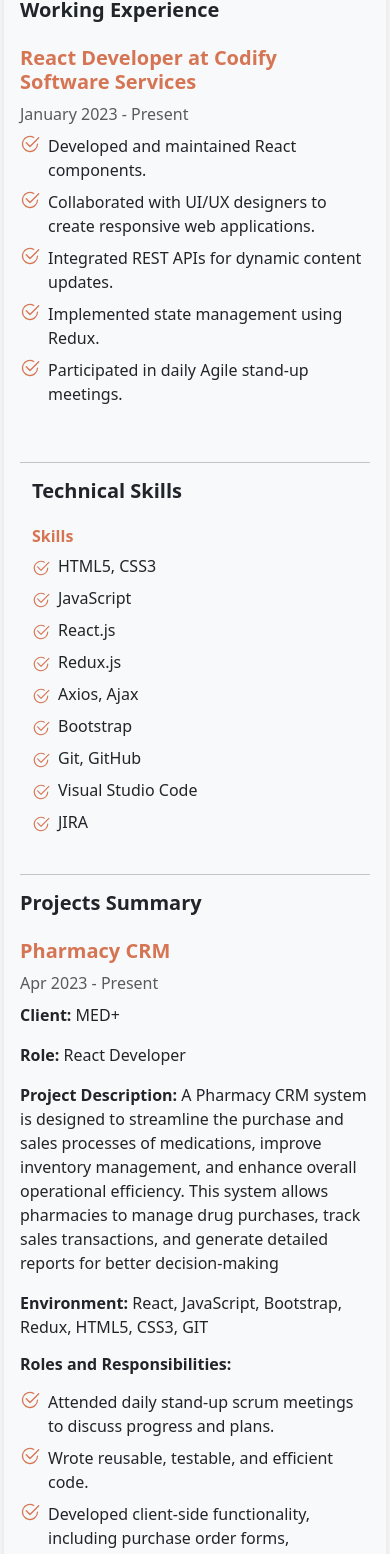
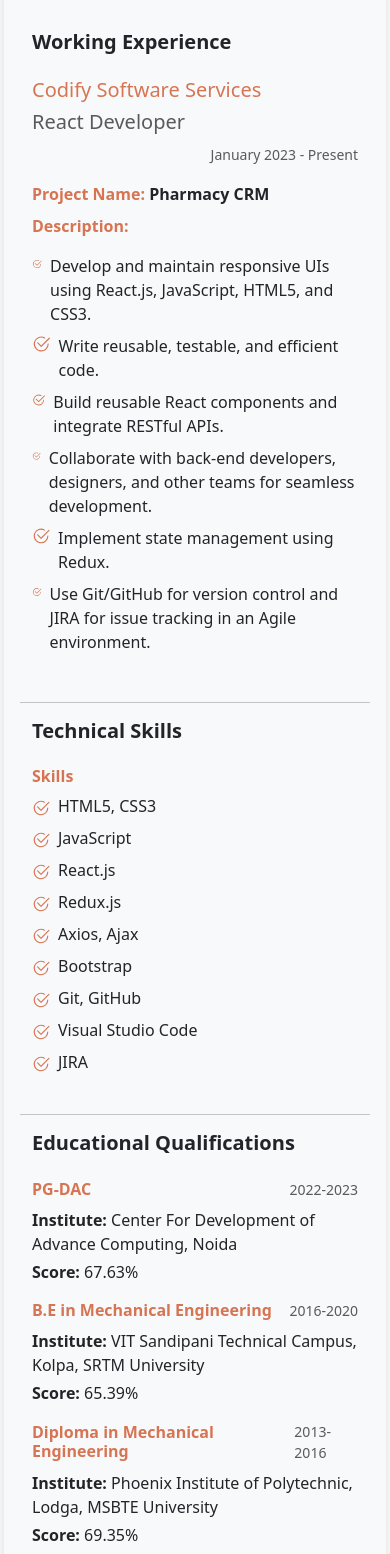
Before and after one commit to irfanshks97/myportfolio_React, a React (Vite) app: page /resume in a window 390 px wide. Shown: the part 2128-3682 px from the top of the page. Built offline with nearby package versions, Linux system fonts and the light colour scheme; the HTML template or start-up script is replaced by a standard one.

Commit message:
updated resume section

```diff
--- a/src/Pages/Portfolio.jsx
+++ b/src/Pages/Portfolio.jsx
@@ -28,10 +28,10 @@ function Portfolio() {
             <div className="isotope-item col-md-6 mb-5 mobileapp frontend">
               <div className="card project-card">
                 <div className="row">
-                  <div className="col-12 col-xl-5 card-img-holder">
+                  <div className="col-12 card-img-holder">
                     <img src={image} className=" p-2 card-img" alt="image" />
                   </div>
-                  <div className="col-12 col-lg-7">
+                  <div className="col-12 ">
                     <div className="card-body">
                       <h5 className="card-title">
                         <a
@@ -69,10 +69,10 @@ function Portfolio() {
             <div className="isotope-item col-md-6 mb-5 ">
               <div className="card project-card">
                 <div className="row">
-                  <div className="col-12 col-xl-5 card-img-holder">
+                  <div className="col-12 card-img-holder">
                     <img src={image} className=" p-2 card-img" alt="image" />
                   </div>
-                  <div className="col-12 col-lg-7">
+                  <div className="col-12">
                     <div className="card-body">
                       <h5 className="card-title">
                         <a
@@ -113,10 +113,10 @@ function Portfolio() {
             <div className="isotope-item col-md-6 mb-5 mobileapp frontend">
               <div className="card project-card">
                 <div className="row">
-                  <div className="col-12 col-xl-5 card-img-holder">
+                  <div className="col-12 card-img-holder">
                     <img src={image} className=" p-2 card-img" alt="image" />
                   </div>
-                  <div className="col-12 col-lg-7">
+                  <div className="col-12">
                     <div className="card-body">
                       <h5 className="card-title">
                         <a href="project.html" className="theme-link">
@@ -154,10 +154,10 @@ function Portfolio() {
             <div className="isotope-item col-md-6 mb-5 ">
               <div className="card project-card">
                 <div className="row">
-                  <div className="col-12 col-xl-5 card-img-holder">
+                  <div className="col-12 card-img-holder">
                     <img src={image} className=" p-2 card-img" alt="image" />
                   </div>
-                  <div className="col-12 col-lg-7">
+                  <div className="col-12">
                     <div className="card-body">
                       <h5 className="card-title">
                         <a href="project.html" className="theme-link">
--- a/src/Pages/WhatIDo.jsx
+++ b/src/Pages/WhatIDo.jsx
@@ -5,7 +5,7 @@ import {
   FaGitAlt,
   FaHtml5,
   FaJs,
-  FaPhp,
+  FaNodeJs,
   FaReact,
 } from "react-icons/fa";
 import { SiMui } from "react-icons/si";
@@ -38,14 +38,19 @@ export const WhatIDo = () => {
         "Skilled in version control using Git. Experienced with branching, merging, and pull requests for collaborative development.",
     },
     {
-      title: "PHP",
-      icon: <FaPhp className="text-primary fs-1" />,
+      title: "Node.js",
+      icon: <FaNodeJs className="text-primary fs-1" />,
       description:
-        "Proficient in writing clean PHP code for dynamic server-side applications, creating RESTful APIs, and integrating with MySQL databases.",
+        "Proficient in writing clean Node.js code for dynamic server-side applications, creating RESTful APIs, and integrating with MySQL databases.",
     },
     {
       title: "HTML & CSS",
-      icon: <FaHtml5 className="text-warning fs-1" />,
+      icon: (
+        <div className="d-flex justify-content-center align-items-center">
+          <FaHtml5 className="me-2 text-primary" />
+          <FaCss3 className="text-warning" />
+        </div>
+      ),
       description:
         "Proficient in crafting responsive, accessible, and semantic websites. Skilled in CSS methodologies like Flexbox and Grid.",
     },
--- a/src/components/Resume/Proejcts/ResumeProjects.jsx
+++ /dev/null
@@ -1,73 +0,0 @@
-import { BsCheck2Circle } from "react-icons/bs";
-
-const projects = [
-  {
-    title: "Pharmacy CRM",
-    client: "MED+",
-    duration: "Apr 2023 - Present",
-    role: "React Developer",
-    description:
-      "A Pharmacy CRM system is designed to streamline the purchase and sales processes of medications, improve inventory management, and enhance overall operational efficiency. This system allows pharmacies to manage drug purchases, track sales transactions, and generate detailed reports for better decision-making",
-    environment: "React, JavaScript, Bootstrap, Redux, HTML5, CSS3, GIT",
-    responsibilities: [
-      "Attended daily stand-up scrum meetings to discuss progress and plans.",
-      "Wrote reusable, testable, and efficient code.",
-      "Developed client-side functionality, including purchase order forms, dropdown menus, toggles, and search bars using Bootstrap.",
-      "Built front-end components using React.",
-      "Implemented AJAX requests, React Hooks, and API integration for efficient communication between the front-end and back-end.",
-      "Utilized JIRA to track and manage bugs, ensuring minimal downtime and maximizing productivity.",
-    ],
-  },
-];
-
-const ProjectSummary = () => {
-  return (
-    <>
-      <div className="row">
-        <h5 className="mb-4">
-          <strong>Projects Summary</strong>
-        </h5>
-        {projects.map((project, index) => (
-          <div key={index} className="mb-4">
-            <div className="item-heading row align-items-center mb-2">
-              <h6 className="item-title col-12 col-md-6 col-lg-8 mb-2 mb-md-2 fs-5 text-orange">
-                {project.title}
-              </h6>
-              <div className="col-12 col-md-6 col-lg-4 text-muted text-start text-md-end">
-                {project.duration}
-              </div>
-            </div>
-            <p>
-              <strong>Client:</strong> {project.client}
-            </p>
-            <p>
-              <strong>Role:</strong> {project.role}
-            </p>
-            <p>
-              <strong>Project Description:</strong> {project.description}
-            </p>
-            <p>
-              <strong>Environment:</strong> {project.environment}
-            </p>
-            <h6 className="mb-3">
-              <strong>Roles and Responsibilities:</strong>
-            </h6>
-            <ul className="list-unstyled">
-              {project.responsibilities.map((responsibility, idx) => (
-                <li key={idx} className="d-flex align-items-start mb-2 mb-md-3">
-                  <BsCheck2Circle
-                    className="text-orange me-2 flex-shrink-0"
-                    size={20}
-                  />
-                  <span>{responsibility}</span>
-                </li>
-              ))}
-            </ul>
-          </div>
-        ))}
-      </div>
-    </>
-  );
-};
-
-export default ProjectSummary;
--- a/src/components/Resume/ResumeHeader/ResumeHeader.jsx
+++ b/src/components/Resume/ResumeHeader/ResumeHeader.jsx
@@ -6,7 +6,6 @@ import irfanImage from "../IrfanImage.png";
 import { ProfileSummary } from "../ProfileSummary/ProfileSummary";
 import { Workexperience } from "../WorkExperience.jsx/Workexperience";
 import TechnicalSkills from "../Skills/Skills";
-import ProjectSummary from "../Proejcts/ResumeProjects";
 import Footer from "../Footer/Footer";
 import Qualification from "../Qulifications/Qualifications";
 import PersonalDetails from "../PersonalDetails/PersonalDetails";
@@ -29,7 +28,7 @@ export const ResumeHeader = () => {
       </div>
       <div
         className={`container mx-auto p-lg-5 p-md-4 p-3 m-5 shadow rounded ${
-          darkTheme ? "bg-dark text-light" : "bg-light text-dark"
+          darkTheme ? "text-light bg-dark" : "bg-light text-dark"
         }`}
       >
         <div className="d-flex justify-content-end align-items-center mb-3 ">
@@ -124,8 +123,6 @@ export const ResumeHeader = () => {
         <hr />
         <TechnicalSkills />
         <hr />
-        <ProjectSummary />
-        <hr />
         <Qualification />
         <hr />
         <PersonalDetails />
--- a/src/components/Resume/WorkExperience.jsx/Workexperience.jsx
+++ b/src/components/Resume/WorkExperience.jsx/Workexperience.jsx
@@ -1,54 +1,63 @@
-import React from "react";
 import { BsCheck2Circle } from "react-icons/bs";
 
 const workExperiences = [
   {
-    title: "React Developer at Codify Software Services",
+    organisation: "Codify Software Services",
+    title: "React Developer",
     date: "January 2023 - Present",
+    domain: "Healthcare",
+    project: "Pharmacy CRM",
+    description:
+      "The Pharmacy Management System is a comprehensive solution for medical distributors, featuring modules for Purchase Orders, Drug Sales, Stock Management, and Report Generation. It streamlines inventory management, sales processing, stock monitoring, and reporting, providing a user-friendly interface for efficient operations and data-driven decision-making.",
     roles: [
-      "Developed and maintained React components.",
-      "Collaborated with UI/UX designers to create responsive web applications.",
-      "Integrated REST APIs for dynamic content updates.",
-      "Implemented state management using Redux.",
-      "Participated in daily Agile stand-up meetings.",
+      "Develop and maintain responsive UIs using React.js, JavaScript, HTML5, and CSS3.",
+      "Write reusable, testable, and efficient code.",
+      "Build reusable React components and integrate RESTful APIs.",
+      "Collaborate with back-end developers, designers, and other teams for seamless development.",
+      "Implement state management using Redux.",
+      "Use Git/GitHub for version control and JIRA for issue tracking in an Agile environment.",
     ],
   },
 ];
 
 export const Workexperience = () => {
   return (
-    <>
-      <div className="row">
+    <div className="container my-5">
       <h5 className="mb-4">
         <strong>Working Experience</strong>
       </h5>
       {workExperiences.map((experience, index) => (
         <div key={index} className="mb-4">
-            <div className="item-heading row align-items-center mb-2">
-              <h6 className="item-title col-12 col-md-6 col-lg-8 mb-2 mb-md-2 fs-5 text-orange">
+          <div className="card-body">
+            <div className="row mb-3">
+              <div className="col-md-8">
+                <h6 className="card-title text-orange mb-2 fs-5">
+                  {experience.organisation}
+                </h6>
+                <h6 className="card-subtitle mb-2 text-muted fs-5">
                   {experience.title}
                 </h6>
-              <div className="col-12 col-md-6 col-lg-4 text-muted text-start text-md-end">
-                {experience.date}
+              </div>
+              <div className="col-md-4 text-muted text-end">
+                <small>{experience.date}</small>
               </div>
             </div>
+            <p className="fw-bold m-0 mb-2">
+              <span className="text-orange"> Project Name:</span>{" "}
+              {experience.project}
+            </p>
+            <p className="fw-bold text-orange">Description:</p>
             <ul className="list-unstyled">
               {experience.roles.map((role, roleIndex) => (
-                <li
-                  key={roleIndex}
-                  className="d-flex align-items-start mb-2  mb-md-3"
-                >
-                  <BsCheck2Circle
-                    className="text-orange me-2 flex-shrink-0"
-                    size={20}
-                  />
+                <li key={roleIndex} className="d-flex align-items-start mb-2">
+                  <BsCheck2Circle className="text-orange me-2" size={20} />
                   <span>{role}</span>
                 </li>
               ))}
             </ul>
           </div>
+        </div>
       ))}
     </div>
-    </>
   );
 };
```
Lines whose indentation alone changed are shown as unchanged.
